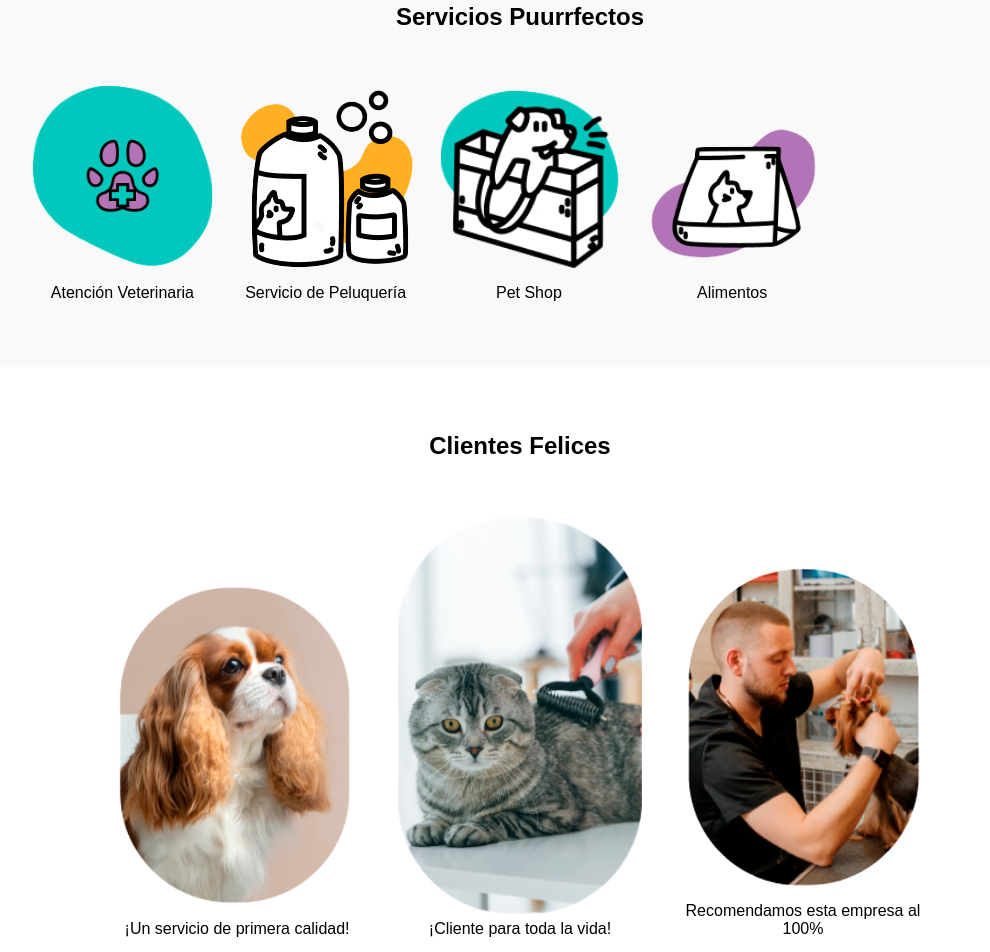
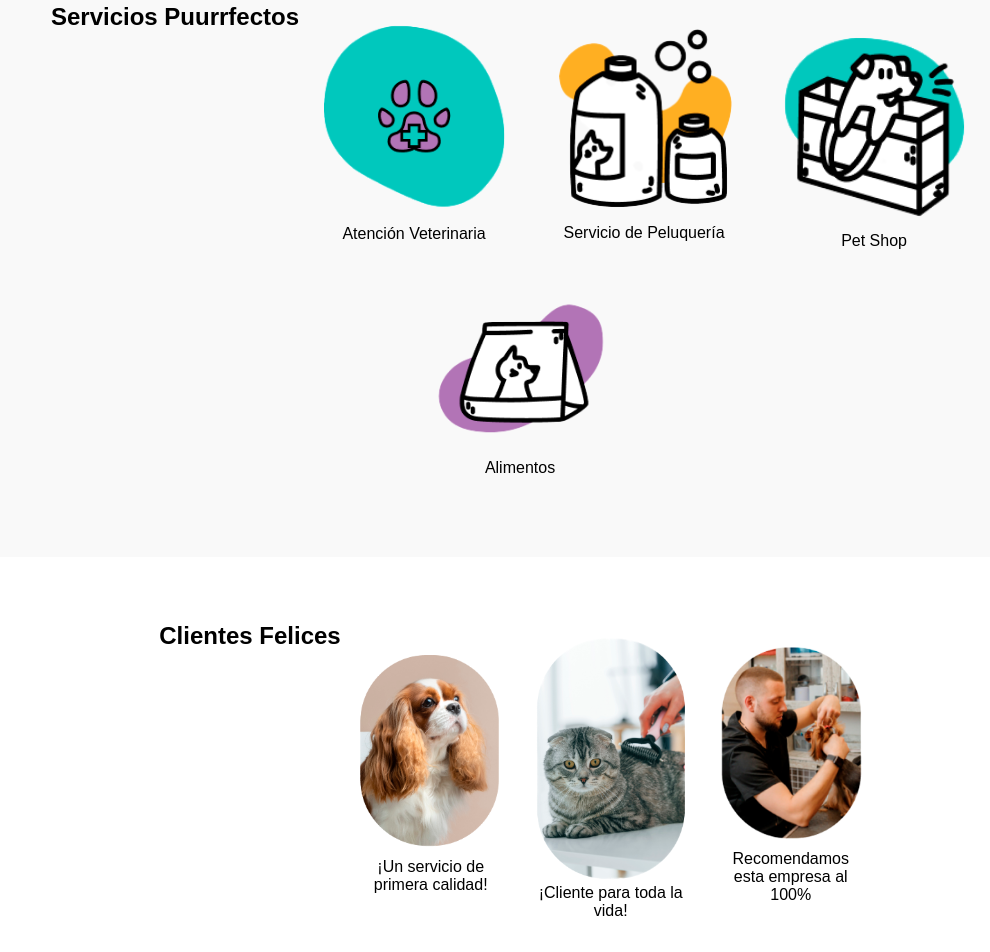
Before and after one commit to DanielDaubr/mishuellitas, a plain HTML site: page index.html in a window 1280 px wide. Shown: the part 1508-2460 px from the top of the page, without its empty margins (120-1110 px from the left). Drawn offline with Linux system fonts and the light colour scheme.

Commit message:
Add files via upload
res

```diff
--- a/styles.css
+++ b/styles.css
@@ -158,6 +158,32 @@ header {
 }
 
 /* Servicios */
+
+.servicios .container {
+    display: flex;
+    flex-wrap: wrap; /* Permitir que los elementos se envuelvan */
+    justify-content: center; /* Centrar elementos */
+}
+
+.servicio {
+    flex: 1 1 45%; /* Ocupa un 45% del ancho, se ajusta automáticamente */
+    max-width: 200px; /* Maximo ancho para evitar que se estire demasiado */
+    margin: 15px; /* Margen para separar servicios */
+    text-align: center; /* Centrar el texto */
+}
+
+.servicio img {
+    width: 100%; /* Hacer que las imágenes ocupen el ancho completo del contenedor */
+    height: auto; /* Mantener la proporción */
+}
+
+@media (max-width: 768px) {
+    .servicio {
+        flex: 1 1 100%; /* En pantallas pequeñas, cada servicio ocupa el 100% */
+        max-width: none; /* Sin máximo ancho para que ocupe todo el espacio */
+    }
+}
+
 .servicios {
     background-color: #f9f9f9;
     padding: 50px 0;
@@ -192,6 +218,32 @@ header {
 }
 
 /* Clientes Felices */
+
+/* Clientes Felices */
+.clientes-felices .container {
+    display: flex;
+    flex-wrap: wrap; /* Permitir que los elementos se envuelvan */
+    justify-content: center; /* Centrar elementos */
+}
+
+.cliente {
+    flex: 1 1 30%; /* Ocupa un 30% del ancho */
+    max-width: 150px; /* Maximo ancho para evitar que se estire demasiado */
+    margin: 15px; /* Margen para separar clientes */
+    text-align: center; /* Centrar el texto */
+}
+
+.cliente img {
+    width: 100%; /* Hacer que las imágenes ocupen el ancho completo del contenedor */
+    height: auto; /* Mantener la proporción */
+}
+
+@media (max-width: 768px) {
+    .cliente {
+        flex: 1 1 100%; /* En pantallas pequeñas, cada cliente ocupa el 100% */
+        max-width: none; /* Sin máximo ancho para que ocupe todo el espacio */
+    }
+}
 .clientes-felices {
     padding: 50px 0;
     text-align: center;
```
